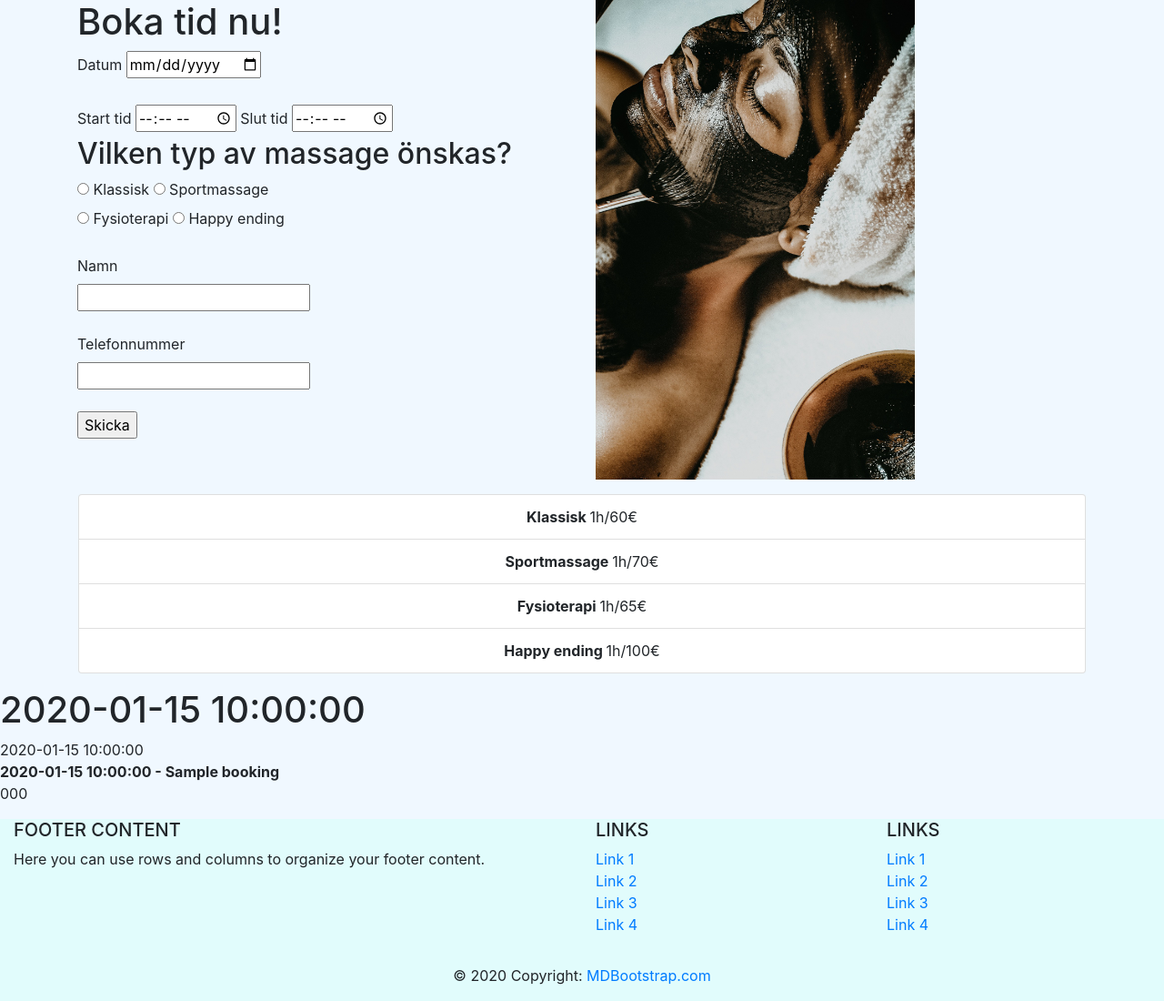
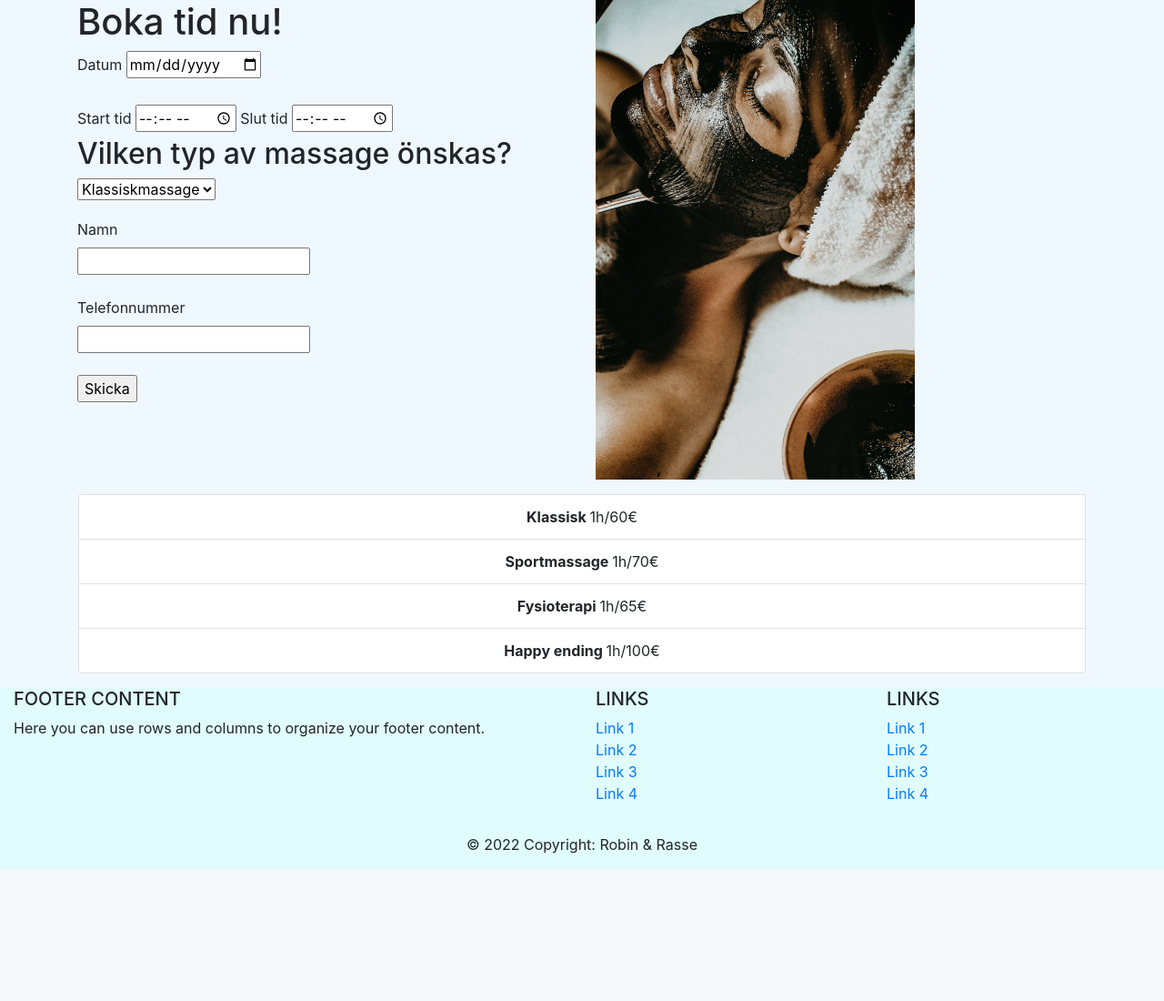
Before and after one commit to RobinRobin2/massagesida, a PHP site: page / in a window 1280 px wide. Shown: the part 56-1156 px from the top of the page at 91% size. After the commit the page ends 1012 px from the top, so only its background shows below. Run offline with PHP 8.4, Linux system fonts and the light colour scheme; tables that the repository leaves empty or names only in its code hold one stand-in row (values such as "Sample post").

Commit message:
uppdaterade again

```diff
--- a/footer.php
+++ b/footer.php
@@ -87,8 +87,8 @@
   <!-- Footer Links -->
 
   <!-- Copyright -->
-  <div class="footer-copyright text-center py-3">© 2020 Copyright:
-    <a href="/"> MDBootstrap.com</a>
+  <div class="footer-copyright text-center py-3">© 2022 Copyright:
+    <a>Robin & Rasse</a>
   </div>
   <!-- Copyright -->
 
--- a/index.php
+++ b/index.php
@@ -23,6 +23,8 @@ include'navbar.php';
             <h1>Boka tid nu!</h1>
 
             <div>
+
+            <form method="POST" action="">
                 <label for="booking_date">Datum</label>
                 <input type="date" id="booking_date" name="booking_date" required><br></br>
 
@@ -35,18 +37,14 @@ include'navbar.php';
 
              <h2>Vilken typ av massage önskas?</h2>
 
-            <form method="POST" action="">
-                <input type="radio" id="classic" name="massage" value="">
-                <label for="classic">Klassisk</label>
+             <select name="booking_massage" id="massage_type">
+             <option value="Klassiskmassage">Klassiskmassage</option>
+             <option value="Sportmassage">Sportmassage</option>
+             <option value="Fysioterapi">Fysioterapi</option>
+             <option value="Happy ending">Happy ending</option>
+             </select>
 
-                <input type="radio" id="sport" name="massage" value="">
-                <label for="sport">Sportmassage</label><br>
 
-                <input type="radio" id="fysio" name="massage" value="">
-                <label for="fysio">Fysioterapi</label>
-
-                <input type="radio" id="happy" name="massage" value="">
-                <label for="happy">Happy ending</label><br>
 
 
 
@@ -99,19 +97,15 @@ if(isset($_POST['booking-submit'])){
 $bokningsdatum = $_POST['booking_date'];
 $bokningstartid = $_POST['booking_startime'];
 $bokningsslutid = $_POST['booking_endtime'];
+$massagetype = $_POST['booking_massage'];
 $bokningsnamn = $_POST['booking_name'];
 $bokningsnummer = $_POST['booking_number'];
 
-echo $bokningsdatum . "<br>";
-echo $bokningstartid . "<br>";
-echo $bokningsslutid . "<br>";
-echo $bokningsnamn . "<br>";
-echo $bokningsnummer . "<br>";
 
 
-if($conn->query("INSERT INTO bookings(booking_date, booking_startime,  booking_endtime, booking_name, booking_number)values('$bokningsdatum', '$bokningstartid',  '$bokningsslutid', '$bokningsnamn', '$bokningsnummer')")){
-	echo "Article created successfully";
-	echo "<a href='index.php'>Return</a>";
+
+if($conn->query("INSERT INTO bookings(booking_date, booking_startime,  booking_endtime, booking_massage, booking_name, booking_number)values('$bokningsdatum', '$bokningstartid',  '$bokningsslutid', '$massagetype', '$bokningsnamn', '$bokningsnummer')")){
+
 
 }
 else{
@@ -124,27 +118,7 @@ else{
 }
 
 
-	$queryResult = $conn->query("SELECT * FROM bookings");
-
-foreach ($queryResult as $row)
-
-		{
-
-			echo "<h1>";
-			echo $row['booking_date'] . "<br>";
-			echo "</h1>";
-			echo "<p>";
-			echo $row['booking_startime'] . "<br>";
-			echo "<strong>".$row['booking_endtime']." - ";
-			echo $row['booking_name'] . "</strong><br>";
-            echo $row['booking_number'] . "</strong><br>";
-
-			echo "</p>";
-		}
-
-
-
-?>
+	?>
 
 
 
```
Also changed, not shown: bookings.php (+36 -5 lines).
